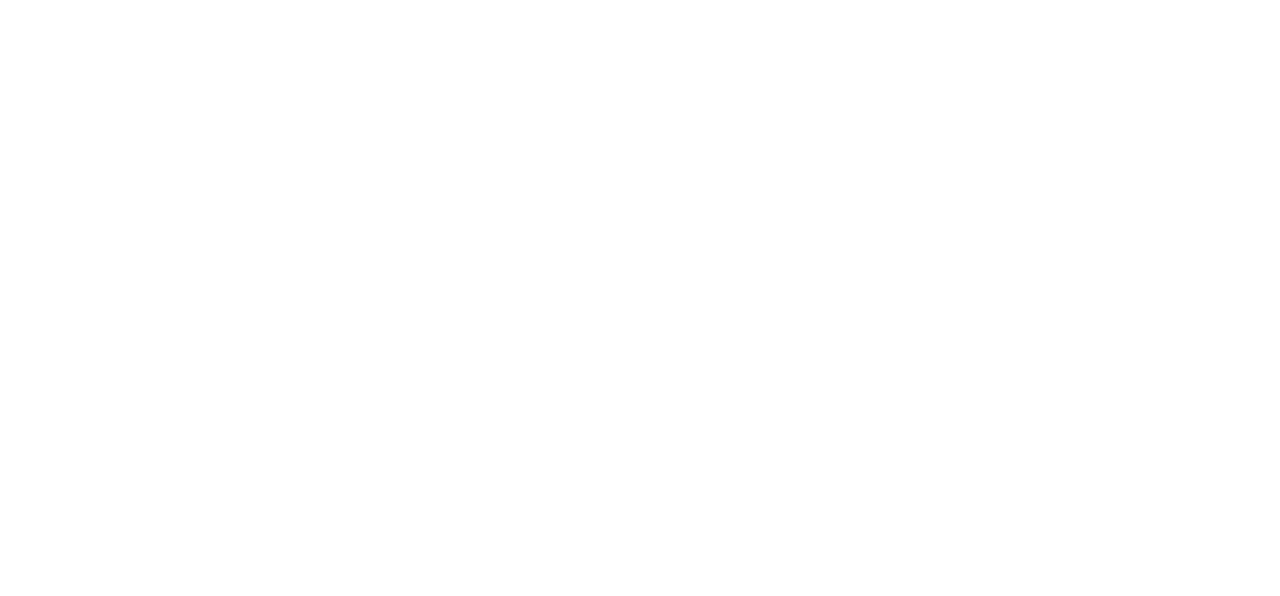
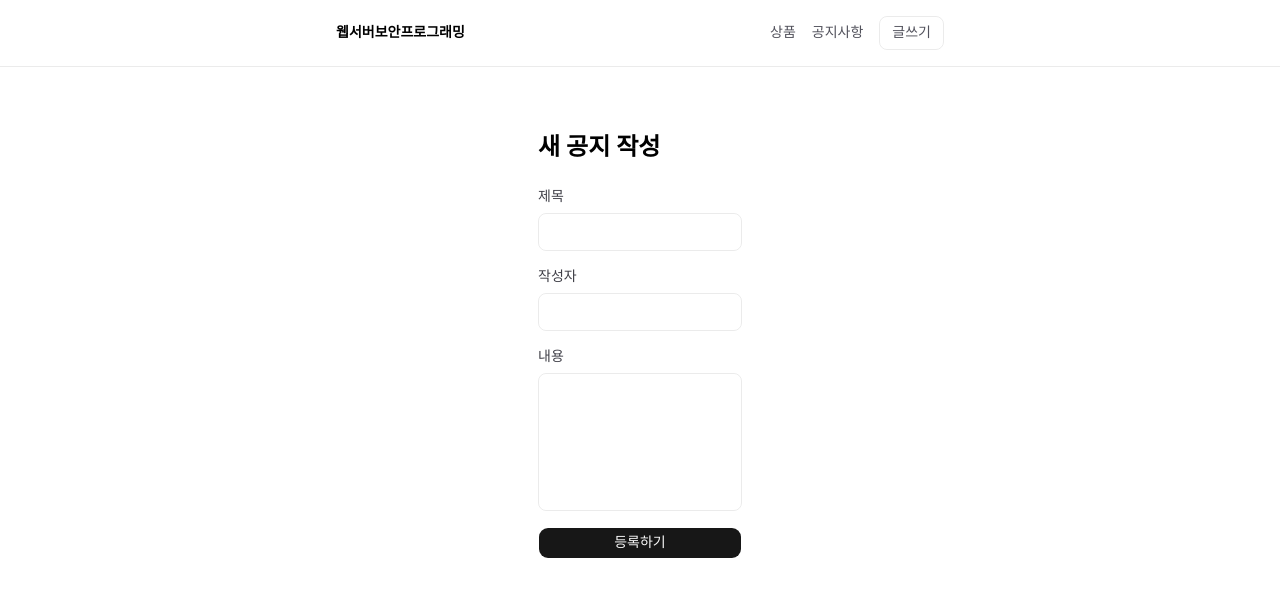
Before and after one commit to junghyunkim329/2026-2-web-demo, a Next.js app: page /notices/new in a window 1280 px wide. Before the commit this address had no page. Shown: the top 596 px of the page. Built offline with nearby package versions, Linux system fonts and the light colour scheme.

Commit message:
05-01 실습

```diff
--- a/app/layout.tsx
+++ b/app/layout.tsx
@@ -1,29 +1,33 @@
-import type { Metadata } from "next";
-import { Geist, Geist_Mono } from "next/font/google";
-import "./globals.css";
+import type { Metadata } from 'next'
+import { Geist, Geist_Mono } from 'next/font/google'
+import './globals.css'
+import { SiteHeader } from '@/components/SiteHeader'
 
 const geistSans = Geist({
-  variable: "--font-geist-sans",
-  subsets: ["latin"],
-});
+  variable: '--font-geist-sans',
+  subsets: ['latin'],
+})
 
 const geistMono = Geist_Mono({
-  variable: "--font-geist-mono",
-  subsets: ["latin"],
-});
+  variable: '--font-geist-mono',
+  subsets: ['latin'],
+})
 
 export const metadata: Metadata = {
-  title: "Create Next App",
-  description: "Generated by create next app",
-};
+  title: 'Create Next App',
+  description: 'Generated by create next app',
+}
 
-export default function RootLayout({ children }: LayoutProps<"/">) {
+export default function RootLayout({ children }: LayoutProps<'/'>) {
   return (
     <html
       lang="en"
       className={`${geistSans.variable} ${geistMono.variable} h-full antialiased`}
     >
-      <body className="min-h-full flex flex-col">{children}</body>
+      <body className="min-h-full flex flex-col">
+        <SiteHeader />
+        {children}
+      </body>
     </html>
-  );
+  )
 }
--- /dev/null
+++ b/app/notices/new/page.tsx
@@ -0,0 +1,60 @@
+import { createNoticeAction } from '@/lib/actions'
+import { SubmitButton } from '@/components/SubmitButton'
+
+export default function NewNoticePage() {
+  return (
+    <div className="mx-auto flex max-w-2xl flex-1 flex-col gap-6 px-8 py-16">
+      <h1 className="text-2xl font-semibold text-black dark:text-zinc-50">
+        새 공지 작성
+      </h1>
+      <form action={createNoticeAction} className="flex flex-col gap-4">
+        <div className="flex flex-col gap-1.5">
+          <label
+            htmlFor="title"
+            className="text-sm font-medium text-zinc-700 dark:text-zinc-300"
+          >
+            제목
+          </label>
+          <input
+            id="title"
+            name="title"
+            type="text"
+            required
+            className="rounded-md border border-black/[.08] px-3 py-2 text-sm outline-none focus:border-zinc-400 dark:border-white/[.145] dark:bg-transparent"
+          />
+        </div>
+        <div className="flex flex-col gap-1.5">
+          <label
+            htmlFor="author"
+            className="text-sm font-medium text-zinc-700 dark:text-zinc-300"
+          >
+            작성자
+          </label>
+          <input
+            id="author"
+            name="author"
+            type="text"
+            required
+            className="rounded-md border border-black/[.08] px-3 py-2 text-sm outline-none focus:border-zinc-400 dark:border-white/[.145] dark:bg-transparent"
+          />
+        </div>
+        <div className="flex flex-col gap-1.5">
+          <label
+            htmlFor="content"
+            className="text-sm font-medium text-zinc-700 dark:text-zinc-300"
+          >
+            내용
+          </label>
+          <textarea
+            id="content"
+            name="content"
+            rows={6}
+            required
+            className="resize-none rounded-md border border-black/[.08] px-3 py-2 text-sm outline-none focus:border-zinc-400 dark:border-white/[.145] dark:bg-transparent"
+          />
+        </div>
+        <SubmitButton label="등록하기" />
+      </form>
+    </div>
+  )
+}
--- /dev/null
+++ b/components/SiteHeader.tsx
@@ -0,0 +1,36 @@
+import Link from 'next/link'
+
+export function SiteHeader() {
+  return (
+    <header className="border-b border-black/[.08] dark:border-white/[.145]">
+      <div className="mx-auto flex max-w-2xl items-center justify-between px-8 py-4">
+        <Link
+          href="/"
+          className="text-sm font-semibold text-black dark:text-zinc-50"
+        >
+          웹서버보안프로그래밍
+        </Link>
+        <nav className="flex items-center gap-4 text-sm text-zinc-600 dark:text-zinc-400">
+          <Link
+            href="/products"
+            className="hover:text-black dark:hover:text-zinc-50"
+          >
+            상품
+          </Link>
+          <Link
+            href="/notices"
+            className="hover:text-black dark:hover:text-zinc-50"
+          >
+            공지사항
+          </Link>
+          <Link
+            href="/notices/new"
+            className="rounded-md border border-black/[.08] px-3 py-1.5 hover:bg-black/[.03] dark:border-white/[.145] dark:hover:bg-white/[.05]"
+          >
+            글쓰기
+          </Link>
+        </nav>
+      </div>
+    </header>
+  )
+}
--- /dev/null
+++ b/components/SubmitButton.tsx
@@ -0,0 +1,14 @@
+'use client'
+
+import { useFormStatus } from 'react-dom'
+import { Button } from '@/components/ui/button'
+
+export function SubmitButton({ label }: { label: string }) {
+  const { pending } = useFormStatus()
+
+  return (
+    <Button type="submit" disabled={pending}>
+      {pending ? '저장 중...' : label}
+    </Button>
+  )
+}
```
